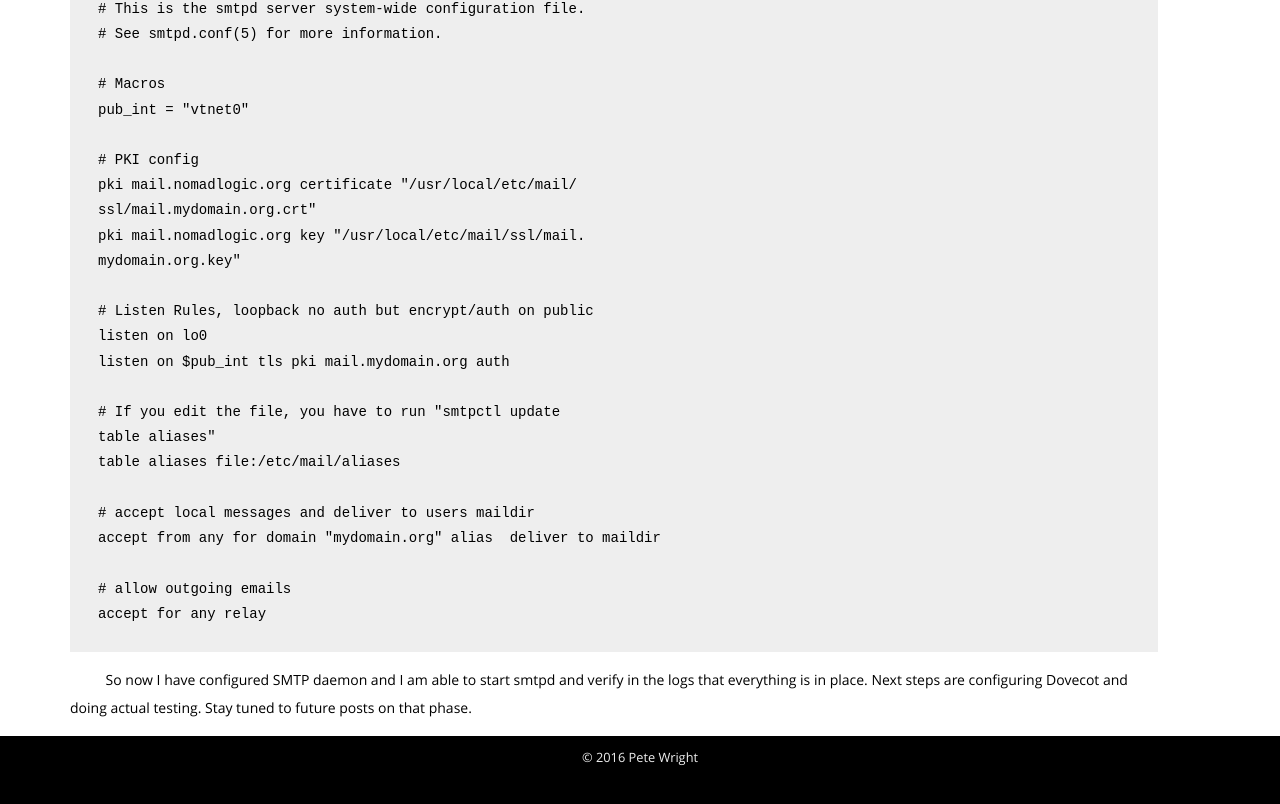
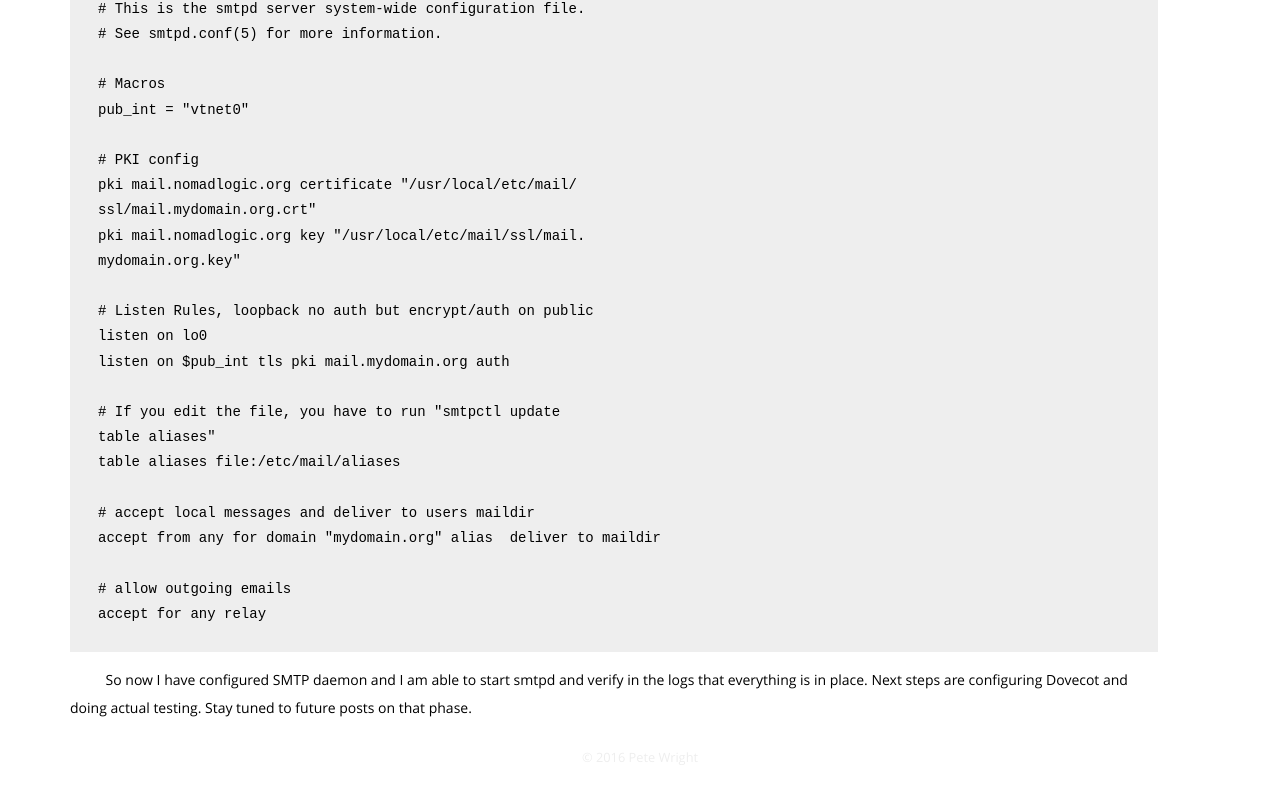
Before and after one commit to nomadlogic/nomadlogic.github.io, a plain HTML site: page opensmtpd.html in a window 1280 px wide. Shown: the part 2091-2895 px from the top of the page. Drawn offline with Linux system fonts and the light colour scheme; a web font is replaced by a local one.

Commit message:
update footer to have white background

```diff
--- a/_css/styles.css
+++ b/_css/styles.css
@@ -372,7 +372,7 @@ img .bio {
 
 footer {
 	text-align: center;
-	background-color: #000;
+	background-color: #FFF;
 	font-size: .8em;
 	color: #eee;
 	padding-top: 1em;
```
